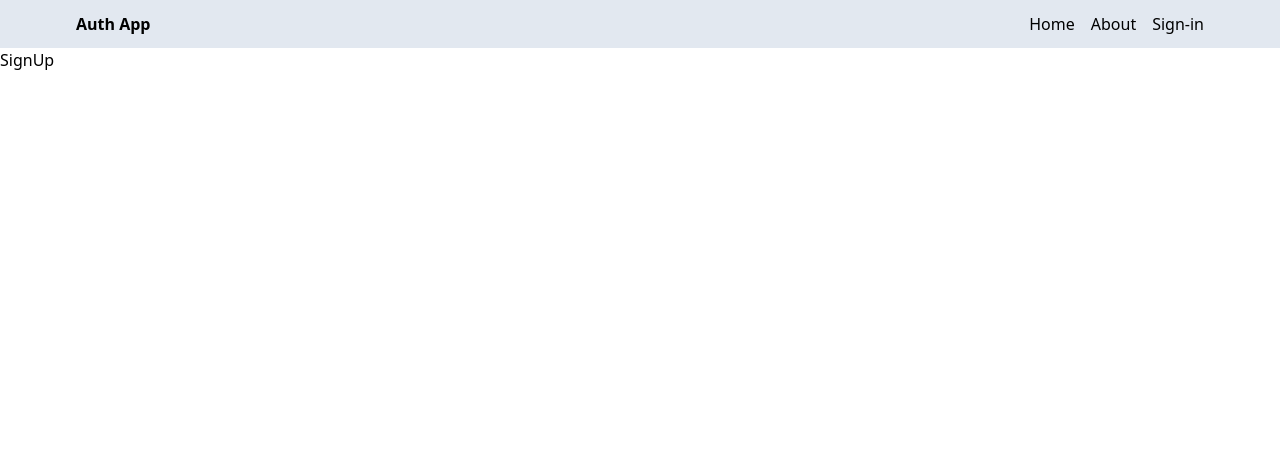
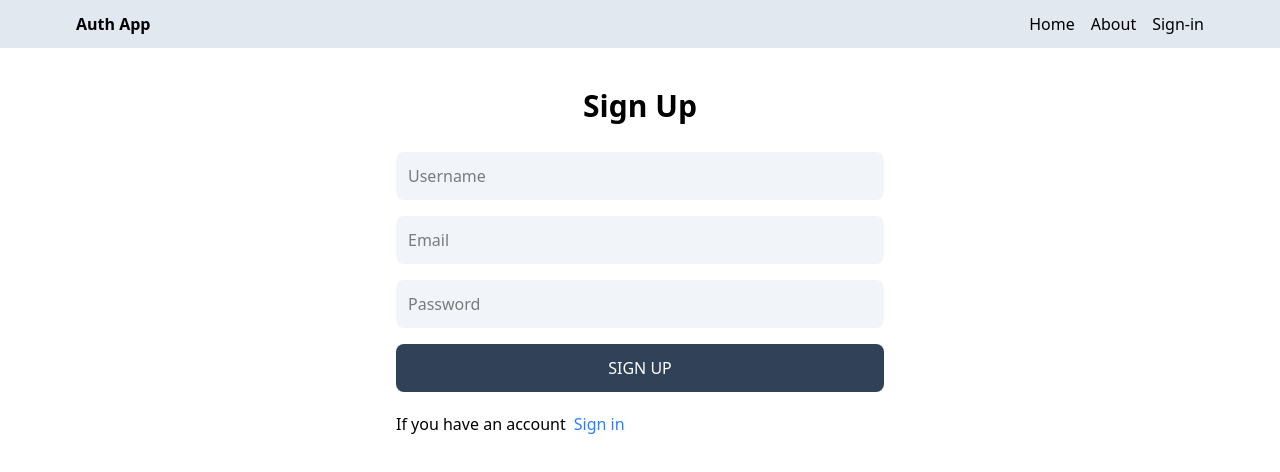
Before and after one commit to zemzemabdelkarim/AuthTutorial, a React (Vite) app in the folder client/: page /sign-up in a window 1280 px wide. Shown: the top 472 px of the page. Built offline with nearby package versions, Linux system fonts and the light colour scheme.

Commit message:
Client sign-up ui
sign-in page is complete for user interface

```diff
--- a/client/src/pages/SignUp.jsx
+++ b/client/src/pages/SignUp.jsx
@@ -1,7 +1,44 @@
-import React from 'react'
+import { Link } from "react-router-dom";
 
 export default function SignUp() {
   return (
-    <div>SignUp</div>
-  )
+    <div className="p-3 max-w-lg mx-auto">
+      <h1 className="text-3xl text-center font-semibold my-7">Sign Up</h1>
+      <form className="flex flex-col gap-4">
+        <input
+          type="text"
+          name="username"
+          id="username"
+          placeholder="Username"
+          className="bg-slate-100 p-3 rounded-lg"
+        />
+        <input
+          type="email"
+          name="email"
+          id="email"
+          placeholder="Email"
+          className="bg-slate-100 p-3 rounded-lg"
+        />
+        <input
+          type="text"
+          name="password"
+          id="password"
+          placeholder="Password"
+          className="bg-slate-100 p-3 rounded-lg"
+        />
+        <button
+          className="bg-slate-700 text-white p-3 rounded-lg uppercase hover:opacity-95
+        disabled:opacity-80"
+        >
+          Sign up
+        </button>
+      </form>
+      <div className="flex gap-2 mt-5">
+        <p>If you have an account</p>
+        <Link to='/sign-in'>
+          <span className="text-blue-500">Sign in</span>
+        </Link>
+      </div>
+    </div>
+  );
 }
```
